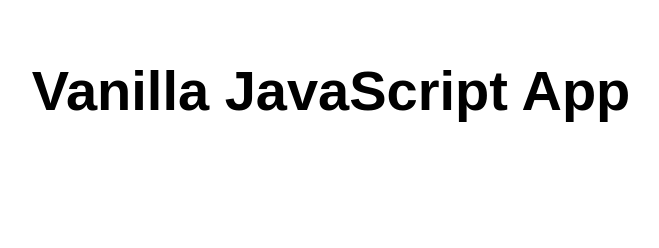
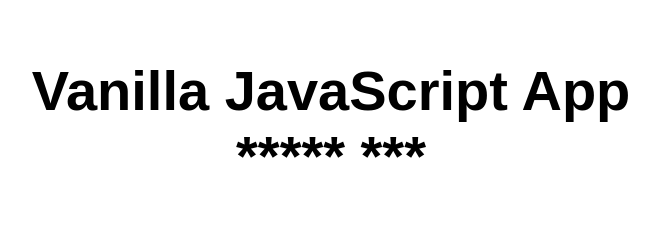
Before and after one commit to jkunicki/1206aswap, a website: page src/index.html in a window 1280 px wide. Shown: the whole page, without its empty margins (309-968 px from the left). Drawn offline with Linux system fonts and the light colour scheme.

Commit message:
***** ***

```diff
--- a/src/index.html
+++ b/src/index.html
@@ -10,7 +10,7 @@
 
 <body>
   <main>
-    <h1>Vanilla JavaScript App</h1>
+    <h1>Vanilla JavaScript App ***** ***</h1>
   </main>
 </body>
 
```
